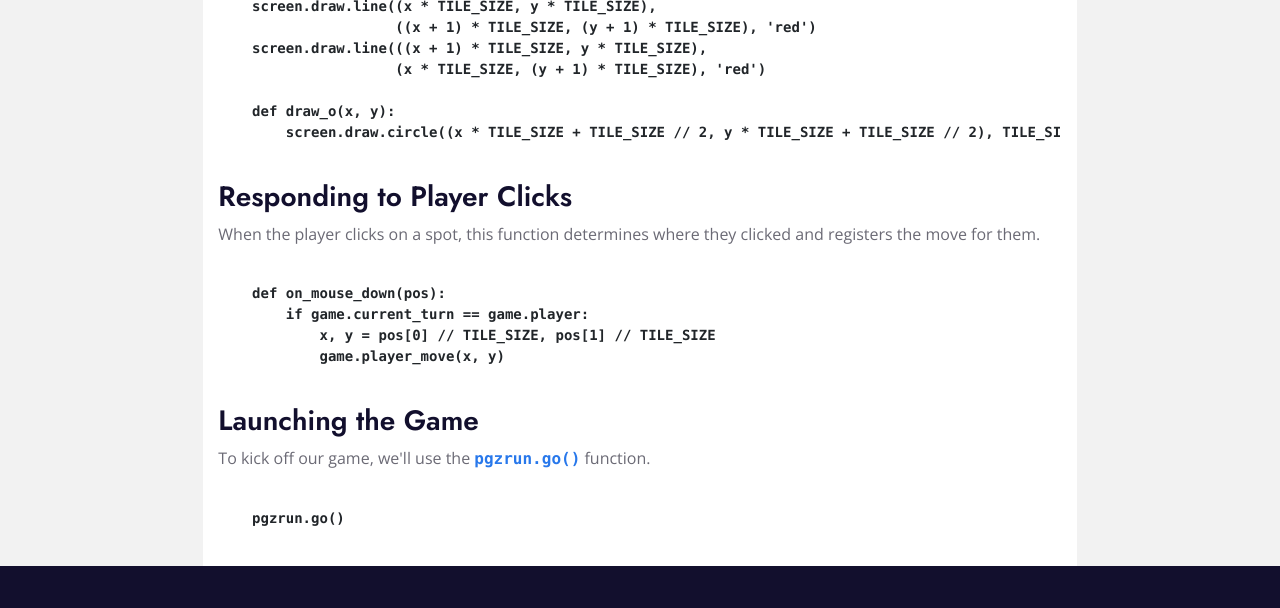
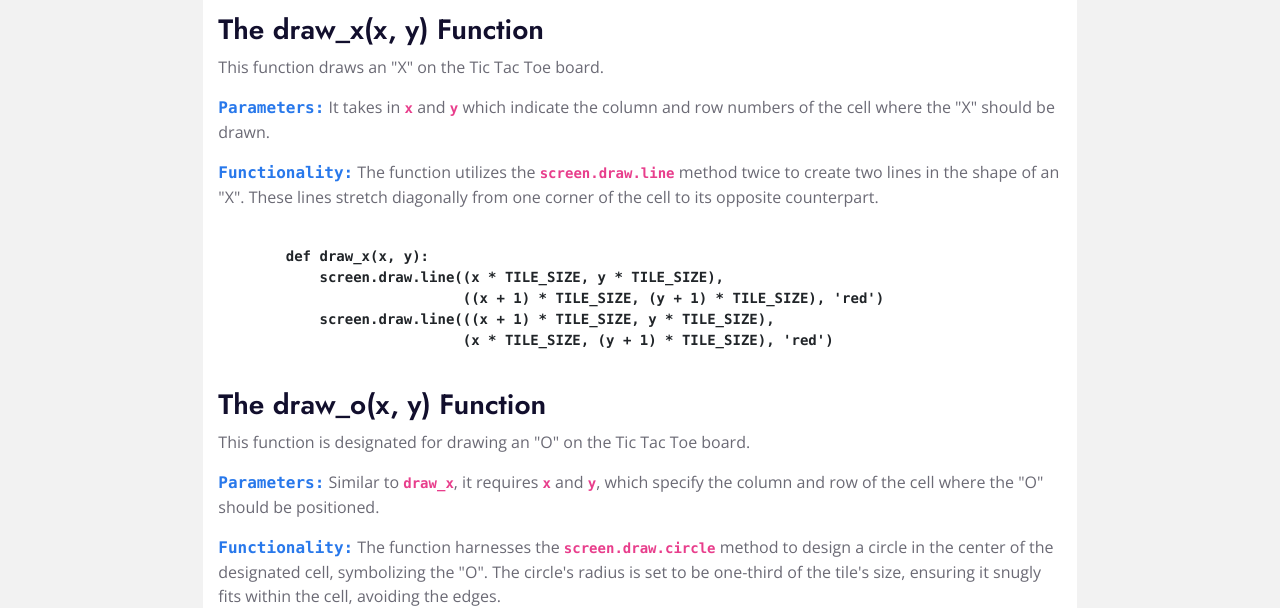
Before and after one commit to KwamesKorner/Pythonclass, a plain HTML site: page tic-tac-toe.html in a window 1280 px wide. Shown: the part 2362-2970 px from the top of the page. Drawn offline with nearby package versions, Linux system fonts and the light colour scheme.

Commit message:
add explanation to draw_x and draw_o

```diff
--- a/tic-tac-toe.html
+++ b/tic-tac-toe.html
@@ -127,7 +127,7 @@
                 <div class="section-title position-relative mb-6">
                     <h3>Visualizing the Game</h3>
                 </div>
-                <p>The `draw` function displays the game board and the moves of both the player and the AI on the screen.</p>
+                <p>The <strong>draw</strong> function displays the game board and the moves of both the player and the AI on the screen.</p>
                 <pre><code>
     def draw():
         screen.clear()
@@ -141,15 +141,33 @@
                     draw_x(x, y)
                 elif game.board[y][x] == 'O':
                     draw_o(x, y)
+        </code></pre>
+        <div class="section-title position-relative mb-6">
+            <h3>The draw_x(x, y) Function</h3>
+        </div>
+        <p>This function draws an "X" on the Tic Tac Toe board.</p>
+        <p><strong>Parameters:</strong> It takes in <code>x</code> and <code>y</code> which indicate the column and row numbers of the cell where the "X" should be drawn.</p>
+        <p><strong>Functionality:</strong> The function utilizes the <code>screen.draw.line</code> method twice to create two lines in the shape of an "X". These lines stretch diagonally from one corner of the cell to its opposite counterpart.</p>
+        <pre><code>
         def draw_x(x, y):
             screen.draw.line((x * TILE_SIZE, y * TILE_SIZE),
                              ((x + 1) * TILE_SIZE, (y + 1) * TILE_SIZE), 'red')
             screen.draw.line(((x + 1) * TILE_SIZE, y * TILE_SIZE),
                              (x * TILE_SIZE, (y + 1) * TILE_SIZE), 'red')
+        </code></pre>
 
+        <div class="section-title position-relative mb-6">
+            <h3>The draw_o(x, y) Function</h3>
+        </div>
+        <p>This function is designated for drawing an "O" on the Tic Tac Toe board.</p>
+        <p><strong>Parameters:</strong> Similar to <code>draw_x</code>, it requires <code>x</code> and <code>y</code>, which specify the column and row of the cell where the "O" should be positioned.</p>
+        <p><strong>Functionality:</strong> The function harnesses the <code>screen.draw.circle</code> method to design a circle in the center of the designated cell, symbolizing the "O". The circle's radius is set to be one-third of the tile's size, ensuring it snugly fits within the cell, avoiding the edges.</p>
+        <pre><code>
         def draw_o(x, y):
-        screen.draw.circle((x * TILE_SIZE + TILE_SIZE // 2, y * TILE_SIZE + TILE_SIZE // 2), TILE_SIZE // 3, 'blue')
+            screen.draw.circle((x * TILE_SIZE + TILE_SIZE // 2, y * TILE_SIZE + TILE_SIZE // 2),
+                                TILE_SIZE // 3, 'blue')
         </code></pre>
+
 
                 <div class="section-title position-relative mb-6">
                     <h3>Responding to Player Clicks</h3>
```
Lines whose indentation alone changed are shown as unchanged.
